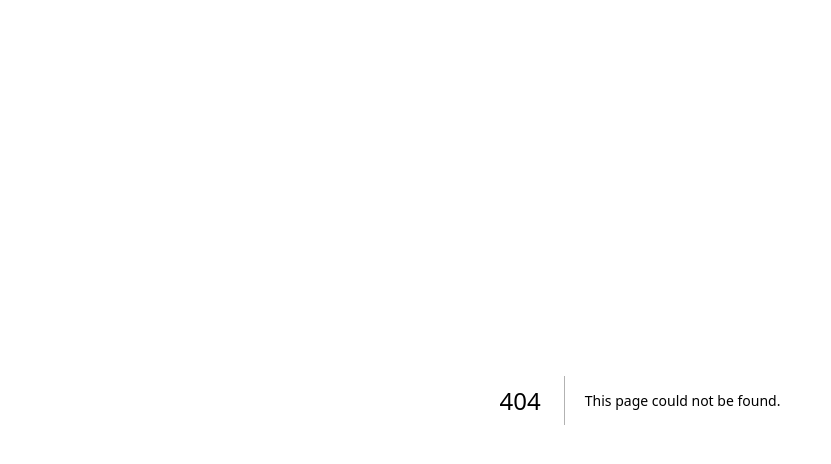
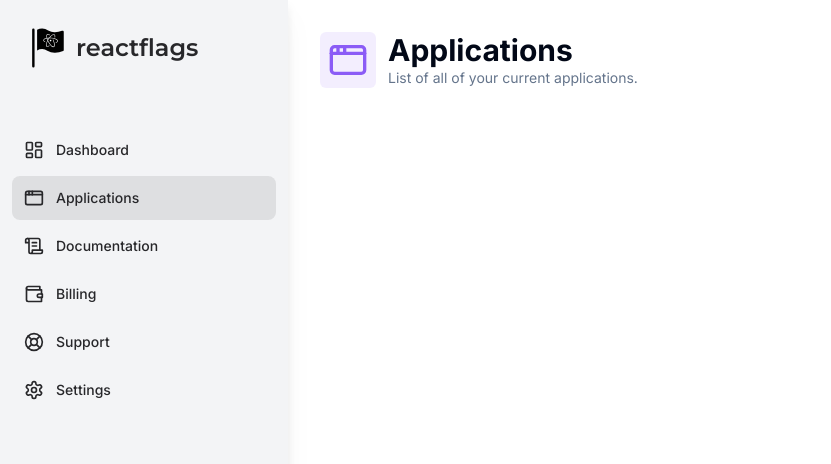
Before and after one commit to sameerdewan/redisetlaunch, a Next.js app: page /applications in a window 1280 px wide. Before the commit this address had no page. Shown: the top 464 px of the page, without its empty margins (0-831 px from the left). Built offline with nearby package versions, Linux system fonts and the light colour scheme.

Commit message:
scroll to top button added to main layout

```diff
--- a/app/(dashboard)/(routes)/conversation/page.tsx
+++ b/app/(dashboard)/(routes)/applications/formdemo.tsx
@@ -1,7 +1,7 @@
 "use client";
 import React from "react";
 import Heading from "@/components/Heading";
-import {MessageSquare} from "lucide-react";
+import {AppWindow, MessageSquare} from "lucide-react";
 import {useForm} from "react-hook-form";
 import * as z from 'zod';
 import {formSchema} from './constants';
@@ -15,7 +15,7 @@ import OpenAI from "openai";
 import ChatCompletionMessage = OpenAI.ChatCompletionMessage;
 import {URLs} from "@/lib/urls";
 
-const ConversationPage: React.FC = () => {
+const ApplicationsPage: React.FC = () => {
     // Navigation
     const router = useRouter();
 
@@ -52,9 +52,9 @@ const ConversationPage: React.FC = () => {
     return (
         <div>
             <Heading
-                title='Conversation'
-                description='Our most advanced conversation model.'
-                icon={MessageSquare}
+                title='Applications'
+                description='List of all of your current applications.'
+                icon={AppWindow}
                 iconColor='text-violet-500'
                 bgColor='bg-violet-500/10'
             />
@@ -96,4 +96,4 @@ const ConversationPage: React.FC = () => {
     );
 };
 
-export default ConversationPage;
+export default ApplicationsPage;
--- /dev/null
+++ b/app/(dashboard)/(routes)/applications/page.tsx
@@ -0,0 +1,68 @@
+"use client";
+import React from "react";
+import Heading from "@/components/Heading";
+import {AppWindow, ArrowRight, MessageSquare} from "lucide-react";
+import {useForm} from "react-hook-form";
+import * as z from 'zod';
+import {formSchema} from './constants';
+import {zodResolver} from "@hookform/resolvers/zod";
+import axios from "axios";
+import {useRouter} from "next/navigation";
+import OpenAI from "openai";
+import ChatCompletionMessage = OpenAI.ChatCompletionMessage;
+import {URLs} from "@/lib/urls";
+
+const ApplicationsPage: React.FC = () => {
+    // Navigation
+    const router = useRouter();
+
+    // State
+    const [messages, setMessages] = React.useState<ChatCompletionMessage[]>([]);
+
+    // Form
+    const form = useForm<z.infer<typeof formSchema>>({
+        resolver: zodResolver(formSchema),
+        defaultValues: {
+            prompt: ""
+        }
+    });
+    const loading = form.formState.isSubmitting;
+    const onSubmit = async (values: z.infer<typeof formSchema>) => {
+        try {
+            const userMessage: ChatCompletionMessage = {
+                role: 'user',
+                content: values.prompt
+            };
+            const newMessages = [...messages, userMessage];
+            const response = await axios.post(URLs.api.conversation, {messages: newMessages});
+            setMessages((current) => [...current, userMessage, response.data]);
+            form.reset();
+        } catch (error: any) {
+            // Todo: Open Pro Model
+            console.log(error);
+        } finally {
+            router.refresh();
+        }
+    };
+
+    // Returned UI
+    return (
+        <div>
+            <Heading
+                title='Applications'
+                description='List of all of your current applications.'
+                icon={AppWindow}
+                iconColor='text-violet-500'
+                bgColor='bg-violet-500/10'
+            />
+            <div className='px-4 lg:px-8'>
+
+            </div>
+            <div className='space-y-4 mt-4'>
+
+            </div>
+        </div>
+    );
+};
+
+export default ApplicationsPage;
--- a/app/(dashboard)/(routes)/dashboard/page.tsx
+++ b/app/(dashboard)/(routes)/dashboard/page.tsx
@@ -12,35 +12,35 @@ const tools = [
         icon: AppWindow,
         color: 'text-violet-500',
         bgColor: 'bg-violet-500/10',
-        href: URLs.conversation
+        href: URLs.applications
     },
     {
         label: 'Documentation',
         icon: ScrollText,
         color: 'text-emerald-500',
         bgColor: 'bg-emerald-500/10',
-        href: URLs.music
+        href: URLs.documentation
     },
     {
         label: 'Billing',
         icon: Wallet,
         color: 'text-pink-700',
         bgColor: 'bg-pink-700/10',
-        href: URLs.image
+        href: URLs.billing
     },
     {
         label: 'Support',
         icon: LifeBuoy,
         color: 'text-orange-700',
         bgColor: 'bg-orange-700/10',
-        href: URLs.video
+        href: URLs.support
     },
     {
         label: 'Settings',
         icon: Code,
         color: 'text-zinc-700',
         bgColor: 'bg-zinc-700/10',
-        href: URLs.code
+        href: URLs.settings
     }
 ];
 
@@ -64,7 +64,7 @@ const DashboardPage: React.FC = () => {
                     </span>
                 </div>
             </div>
-            <div className='px-4 md:px-20 lg:px-32 space-y-4'>
+            <div className='px-4 md:px-20 lg:px-32 space-y-4 pb-8'>
                 {tools.map(tool => (
                     <Card
                         onClick={() => router.push(tool.href)}
--- a/app/layout.tsx
+++ b/app/layout.tsx
@@ -3,6 +3,7 @@ import './globals.css'
 import type {Metadata} from 'next'
 import {Inter} from 'next/font/google'
 import {ClerkProvider} from '@clerk/nextjs'
+import ScrollToTopButton from "@/components/ScrollToTopButton";
 
 const inter = Inter({subsets: ['latin']})
 
@@ -16,7 +17,10 @@ const RootLayout: React.FC<React.PropsWithChildren> = ({children}) => {
     return (
         <ClerkProvider>
             <html lang="en">
-            <body className={inter.className}>{children}</body>
+            <body className={inter.className}>
+                {children}
+                <ScrollToTopButton/>
+            </body>
             </html>
         </ClerkProvider>
     );
--- /dev/null
+++ b/components/ScrollToTopButton.tsx
@@ -0,0 +1,43 @@
+"use client"
+
+import React from "react"
+import {ChevronUp} from "lucide-react"
+import {cn} from "@/lib/utils";
+import {Button} from "@/components/ui/button";
+
+const ScrollToTopButton = () => {
+    // State
+    const [isVisible, setIsVisible] = React.useState<boolean>(false)
+
+    // Effects
+    React.useEffect(() => {
+        const toggleVisibility = () => {
+            window.scrollY > 1 ? setIsVisible(true) : setIsVisible(false)
+        }
+        window.addEventListener("scroll", toggleVisibility)
+
+        return () => {
+            window.removeEventListener("scroll", toggleVisibility)
+        }
+    }, []);
+
+    // Returned UI
+    return (
+        <Button
+            className={cn(
+                'fixed bottom-4 right-4 rounded-full p-2 outline-none transition-opacity duration-200',
+                isVisible ? 'opacity-100' : 'opacity-0'
+            )}
+            onClick={() => {
+                isVisible &&
+                window.scrollTo({
+                    top: 0,
+                    behavior: 'smooth',
+                })
+            }}>
+            <ChevronUp/>
+        </Button>
+    )
+}
+
+export default ScrollToTopButton
--- a/components/Sidebar.tsx
+++ b/components/Sidebar.tsx
@@ -7,7 +7,7 @@ import {cn} from "@/lib/utils";
 import {Montserrat} from "next/font/google";
 import {
     AppWindow,
-    LayoutDashboard,
+    LayoutDashboard, LifeBuoy,
     ScrollText,
     Settings,
     Wallet
@@ -28,17 +28,22 @@ const routes = [
     {
         label: 'Applications',
         icon: AppWindow,
-        href: URLs.conversation,
+        href: URLs.applications,
     },
     {
         label: 'Documentation',
         icon: ScrollText,
-        href: URLs.image,
+        href: URLs.documentation,
     },
     {
         label: 'Billing',
         icon: Wallet,
-        href: URLs.music,
+        href: URLs.billing,
+    },
+    {
+        label: 'Support',
+        icon: LifeBuoy,
+        href: URLs.support
     },
     {
         label: 'Settings',
--- a/lib/urls.ts
+++ b/lib/urls.ts
@@ -3,13 +3,12 @@ export const URLs = {
     signUp: '/sign-up',
     landing: '/',
     dashboard: '/dashboard',
-    conversation: '/conversation',
-    image: '/image',
-    video: '/video',
-    music: '/music',
-    code: '/code',
+    applications: '/applications',
+    documentation: '/documentation',
+    billing: '/billing',
+    support: '/support',
     settings: '/settings',
     api: {
-        conversation: '/api/conversation'
+        conversation: '/api/applications'
     }
 };
```
Also changed, not shown: app/(dashboard)/(routes)/applications/constants.ts (renamed from app/(dashboard)/(routes)/conversation/constants.ts).
